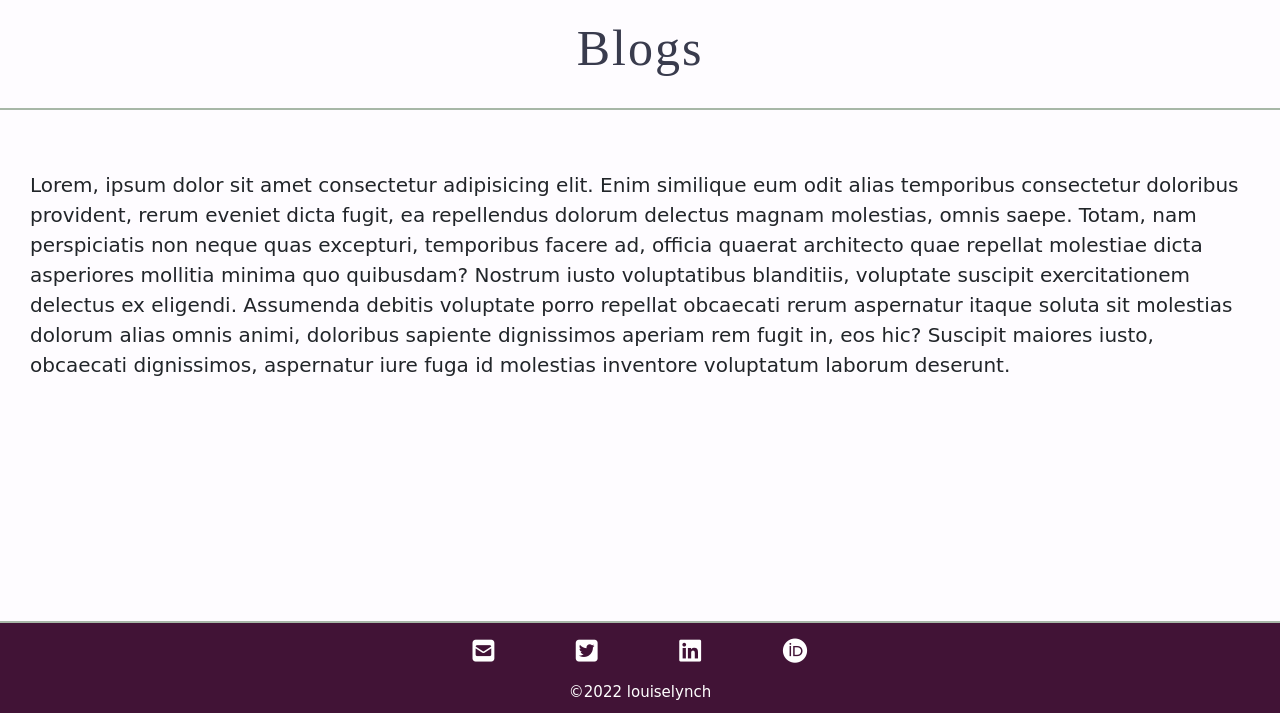
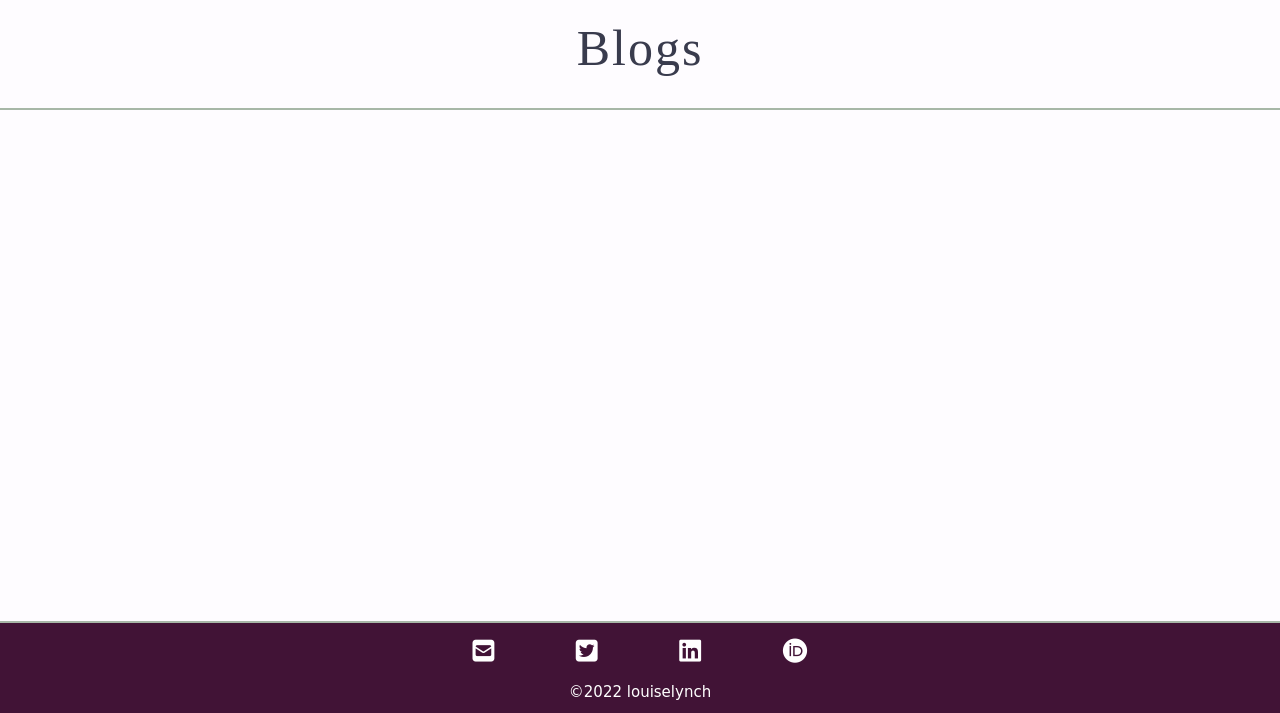
Before and after one commit to sam-timmins/l-lynch-blog, a Django app: page /blogs/ in a window 1280 px wide. Shown: the part 87-800 px from the top of the page. Run offline with Django 3.2, Linux system fonts and the light colour scheme; data that the repository does not hold is empty; some libraries are stand-ins or nearby versions; some web fonts are replaced.

Commit message:
Remove dummy text and add href for projects

```diff
--- a/blogs/templates/blogs/blogs.html
+++ b/blogs/templates/blogs/blogs.html
@@ -16,20 +16,6 @@ Blogs
         class="text-lg text-dark-blue text-header header-text text-center mb-5 py-5 letter-spacing2 border-bottom-olive">
         Blogs
     </h1>
-
-    <p class="text-dark-green p-3 p-md-5 text-sm text-center text-lg-start">
-        Lorem, ipsum dolor sit amet consectetur adipisicing elit. Enim similique eum odit alias temporibus consectetur
-        doloribus
-        provident, rerum eveniet dicta fugit, ea repellendus dolorum delectus magnam molestias, omnis saepe. Totam, nam
-        perspiciatis non neque quas excepturi, temporibus facere ad, officia quaerat architecto quae repellat molestiae
-        dicta asperiores mollitia minima quo quibusdam? Nostrum iusto voluptatibus blanditiis, voluptate suscipit
-        exercitationem
-        delectus ex eligendi. Assumenda debitis voluptate porro repellat obcaecati rerum aspernatur itaque soluta sit
-        molestias
-        dolorum alias omnis animi, doloribus sapiente dignissimos aperiam rem fugit in, eos hic? Suscipit maiores iusto,
-        obcaecati
-        dignissimos, aspernatur iure fuga id molestias inventore voluptatum laborum deserunt.
-    </p>
 </div>
 {% endblock %}
 
@@ -39,14 +25,14 @@ Blogs
     <div class="row">
 
         {% for blog in blogs %}
-        <div class="col-12 col-md-6">
+        <div class="col-12">
             <div class="card my-3 p-0">
                 <div class="text-purple">
                     <h5 class="background-olive w-100 text-md p-3 m-0 text-purple text-center">{{ blog.title }}
                     </h5>
                     <div class="card-body">
                         <p class="text-sm">
-                            {{ blog.content|safe|truncatewords:30 }}
+                            {{ blog.content|safe|truncatewords:50 }}
                         </p>
                     </div>
 
@@ -66,7 +52,7 @@ Blogs
                     <hr class="w-75 text-dark-blue mx-auto">
                     <div class="row">
                         {% for project in blog.project.all %}
-                        <a href="#" class="col-12 col-sm-6 text-decoration-none text-center text-sm my-2 ">
+                        <a href="{% url 'project_details' project.slug %}" class="col-12 col-sm-6 text-decoration-none text-center text-sm my-2 ">
                             <span
                                 class="badge header-text fw-light background-dark-blue text-white w-75 opacity-75">{{ project|title }}</span>
                         </a>
```
